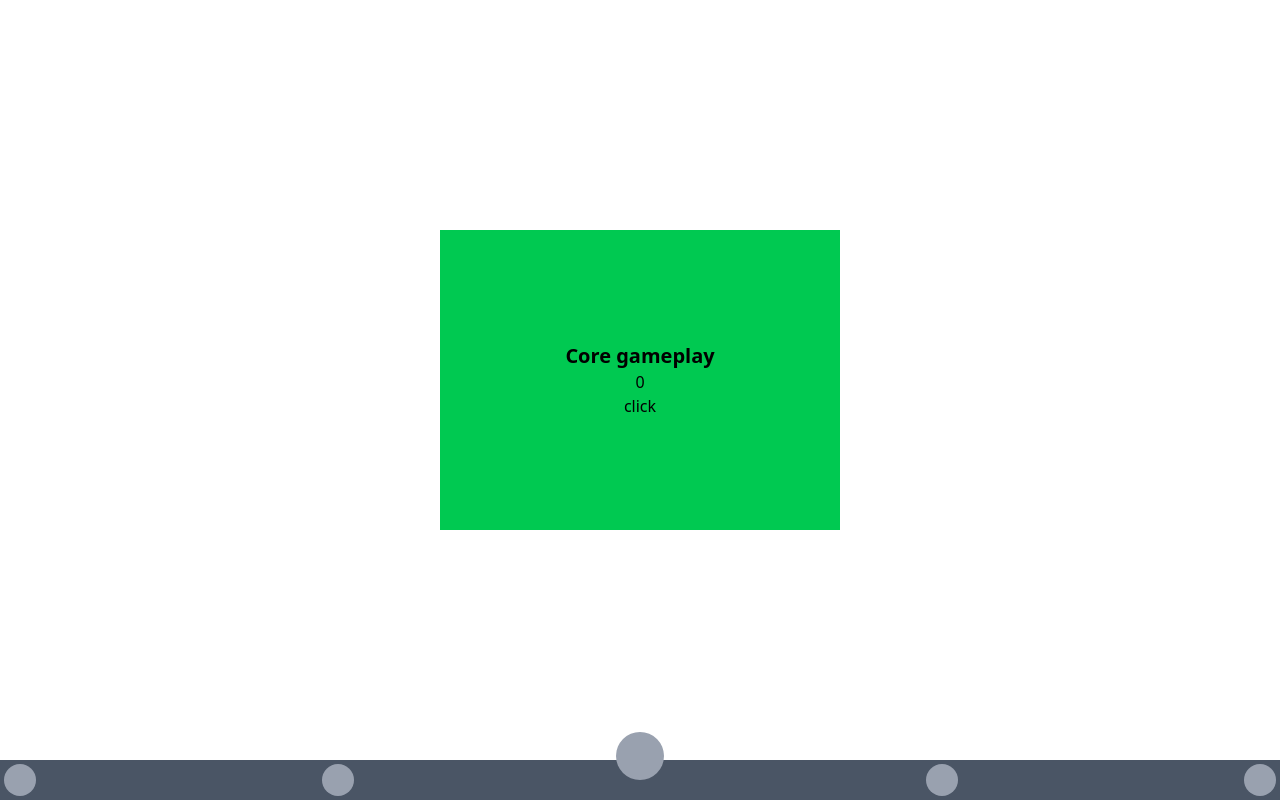
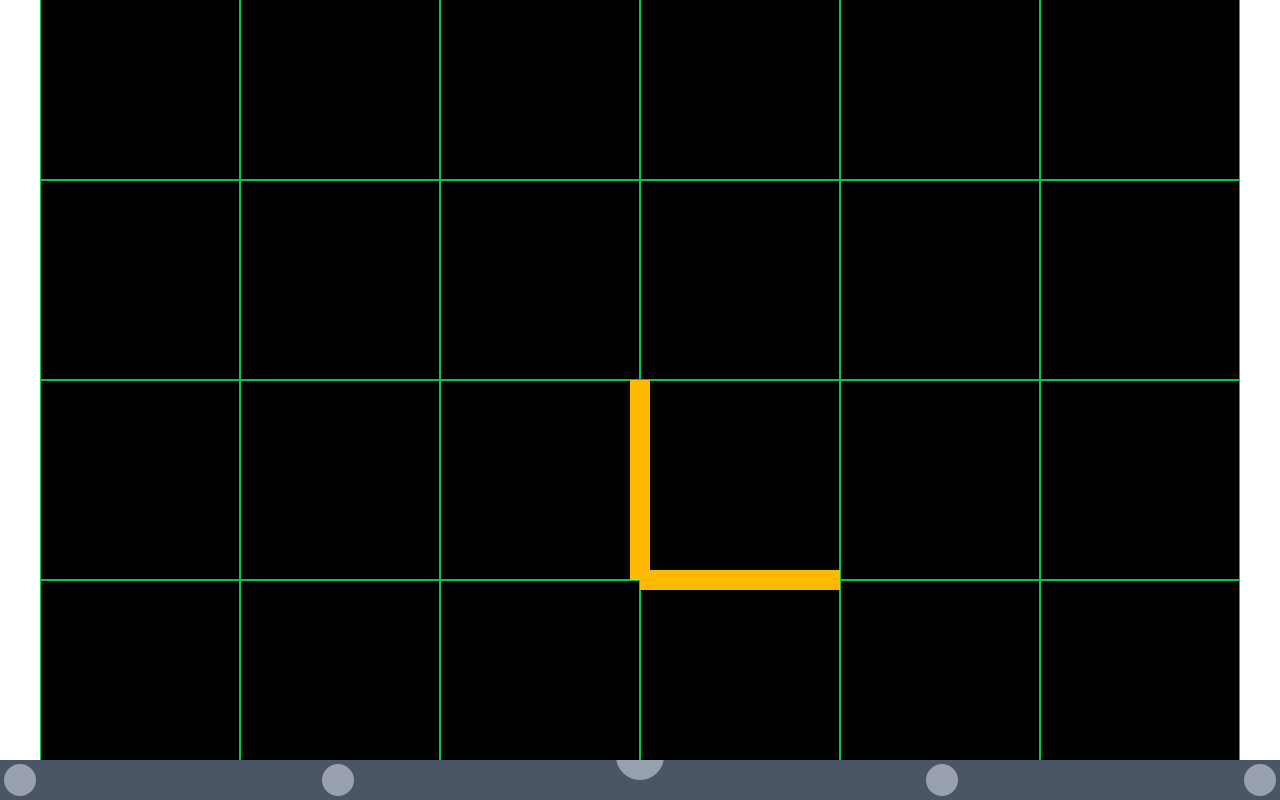
Before and after one commit to CryptoSchooll/frontend, a React (Vite) app: page / in a window 1280 px wide. Built offline with nearby package versions, Linux system fonts and the light colour scheme.

Commit message:
feat: corridor positioning

```diff
--- a/src/components/core/Camera.tsx
+++ b/src/components/core/Camera.tsx
@@ -11,10 +11,10 @@ const Scene: FC<PropsWithChildren> = ({ children }) => {
 
   useFrame(() => {
     if (controlsRef.current) {
-      const minX = -100,
-        maxX = 100,
-        minZ = -100,
-        maxZ = 100
+      const minX = -400,
+        maxX = 400,
+        minZ = -400,
+        maxZ = 400
       const { target, object } = controlsRef.current
 
       target.x = Math.max(minX, Math.min(maxX, target.x))
--- a/src/pages/Home.tsx
+++ b/src/pages/Home.tsx
@@ -1,21 +1,82 @@
-import { useState } from "react"
-
 import Camera from "../components/core/Camera"
 
+const pos: Record<
+  string,
+  {
+    rotate: number
+    top: number
+    left: number
+  }
+> = {
+  right: {
+    rotate: 0,
+    top: 0,
+    left: 0,
+  },
+  left: {
+    rotate: 180,
+    top: 0,
+    left: -200,
+  },
+  up: {
+    rotate: -90,
+    top: -100,
+    left: -100,
+  },
+  down: {
+    rotate: 90,
+    top: 100,
+    left: -100,
+  },
+}
+
 const Home = () => {
-  const [count, setCount] = useState(0)
+  const data = [
+    {
+      startX: 0,
+      startY: 0,
+      endX: 0,
+      endY: -1,
+      direction: "down",
+      classes: [],
+    },
+    {
+      startX: 0,
+      startY: -1,
+      endX: 1,
+      endY: -1,
+      direction: "right",
+      classes: [],
+    },
+  ]
+
   return (
     <div className="h-full">
       <Camera>
-        <div
-          className="flex h-[300px] w-[400px] flex-col items-center justify-center bg-green-500 bg-opacity-50"
-          style={{
-            transform: "scale(1)",
-          }}
-        >
-          <h2 className="text-xl font-bold">Core gameplay</h2>
-          <p>{count}</p>
-          <button onClick={() => setCount((prev) => prev + 1)}>click</button>
+        <div className="relative size-[1200px] bg-green-400">
+          {data.map((corridor, i) => {
+            const posMeta = pos[corridor.direction]
+
+            return (
+              <div
+                key={i}
+                className="z-1 absolute h-[20px] w-[200px] bg-amber-400"
+                style={{
+                  top: `${(3 + -corridor.startY) * 200 - 10 + posMeta.top}px`,
+                  left: `${(3 + corridor.startX) * 200 + posMeta.left}px`,
+                  transform: `rotate(${posMeta.rotate}deg)`,
+                }}
+              ></div>
+            )
+          })}
+          <div className="absolute top-0 grid size-full grid-cols-6 grid-rows-6 bg-green-400">
+            {Array.from({ length: 36 }).map((_, index) => (
+              <div
+                key={index}
+                className="size-full border border-green-500 bg-black"
+              />
+            ))}
+          </div>
         </div>
       </Camera>
     </div>
```
